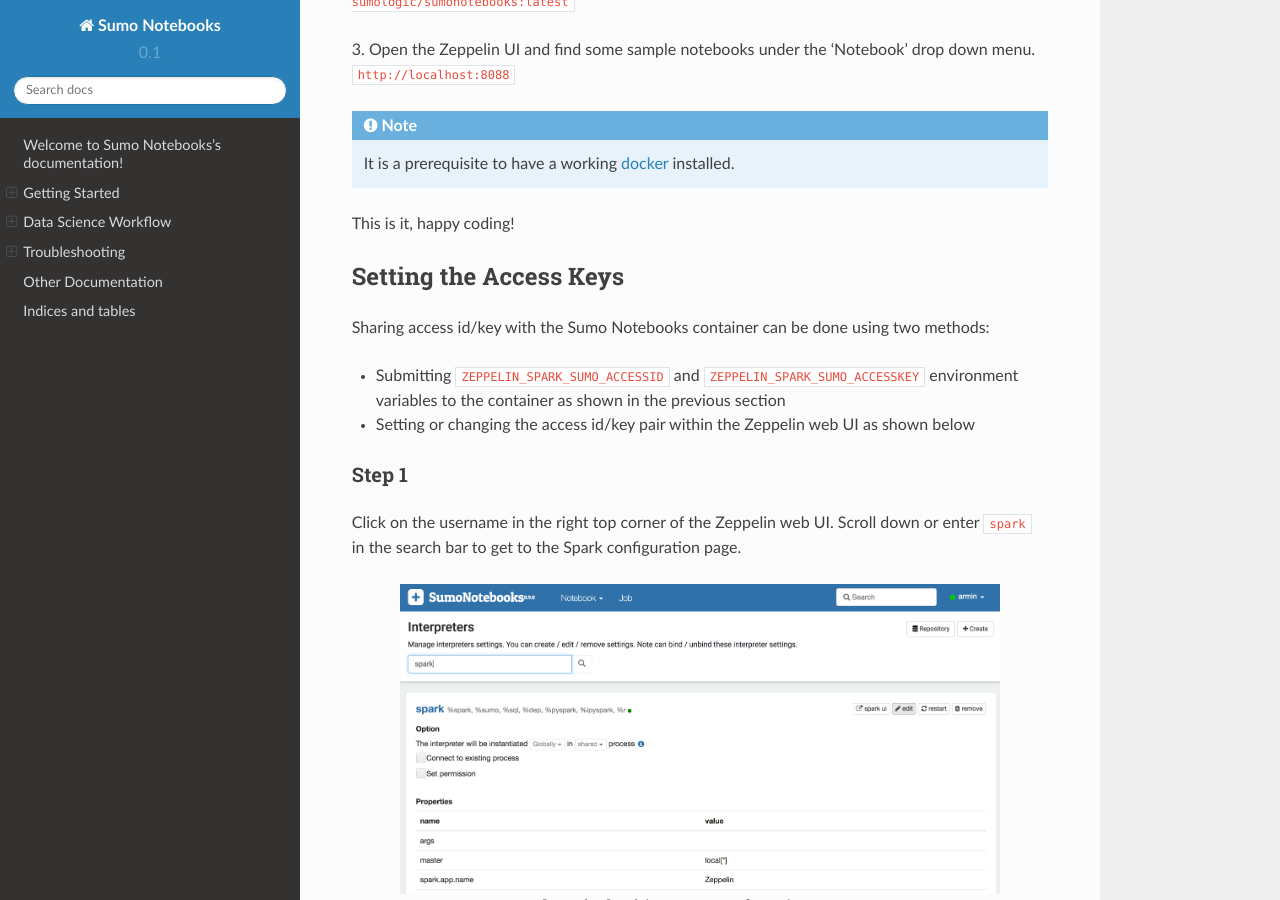
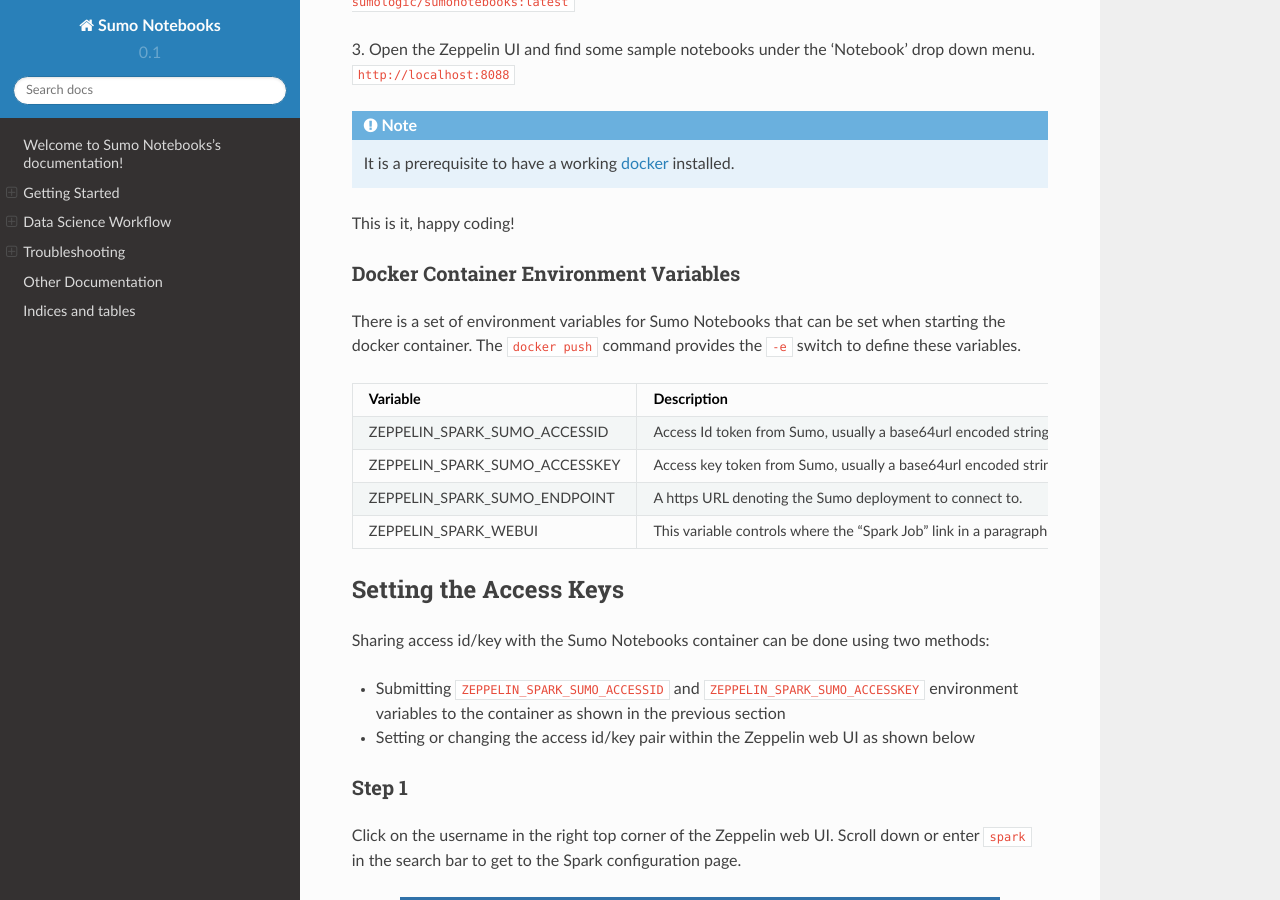
Before and after one commit to arminwasicek/sumonotebooksdocs, a Sphinx documentation site: the page built from source/index.rst, in a window 1280 px wide and 900 px high, scrolled down 873 px. Built offline with Sphinx 7.4.7 and the Read the Docs theme 2.0.0, drawn with Linux system fonts in a browser that asks for light colours.

Commit message:
added variable table

```diff
--- a/source/index.rst
+++ b/source/index.rst
@@ -36,6 +36,24 @@
 .. note:: It is a prerequisite to have a working `docker <https://docs.docker.com/v17.09/engine/installation/>`_ installed.
 
 This is it, happy coding!
+
+Docker Container Environment Variables
+^^^^^^^^^^^^^^^^^^^^^^^^^^^^^^^^^^^^^^
+
+There is a set of environment variables for Sumo Notebooks that can be set when starting the docker container. The ``docker push`` command provides the ``-e`` switch to define these variables.
+
+
++-------------------------------+----------------------------------------------------------------------------+
+| Variable                      | Description                                                                |
++===============================+============================================================================+
+| ZEPPELIN_SPARK_SUMO_ACCESSID  | Access Id token from Sumo, usually a base64url encoded string.             |
++-------------------------------+----------------------------------------------------------------------------+
+| ZEPPELIN_SPARK_SUMO_ACCESSKEY | Access key token from Sumo, usually a base64url encoded string.            |
++-------------------------------+----------------------------------------------------------------------------+
+| ZEPPELIN_SPARK_SUMO_ENDPOINT  | A https URL denoting the Sumo deployment to connect to.                    |
++-------------------------------+----------------------------------------------------------------------------+
+| ZEPPELIN_SPARK_WEBUI          | This variable controls where the "Spark Job" link in a paragraph points.   |
++-------------------------------+----------------------------------------------------------------------------+
 
 
 Setting the Access Keys
```
